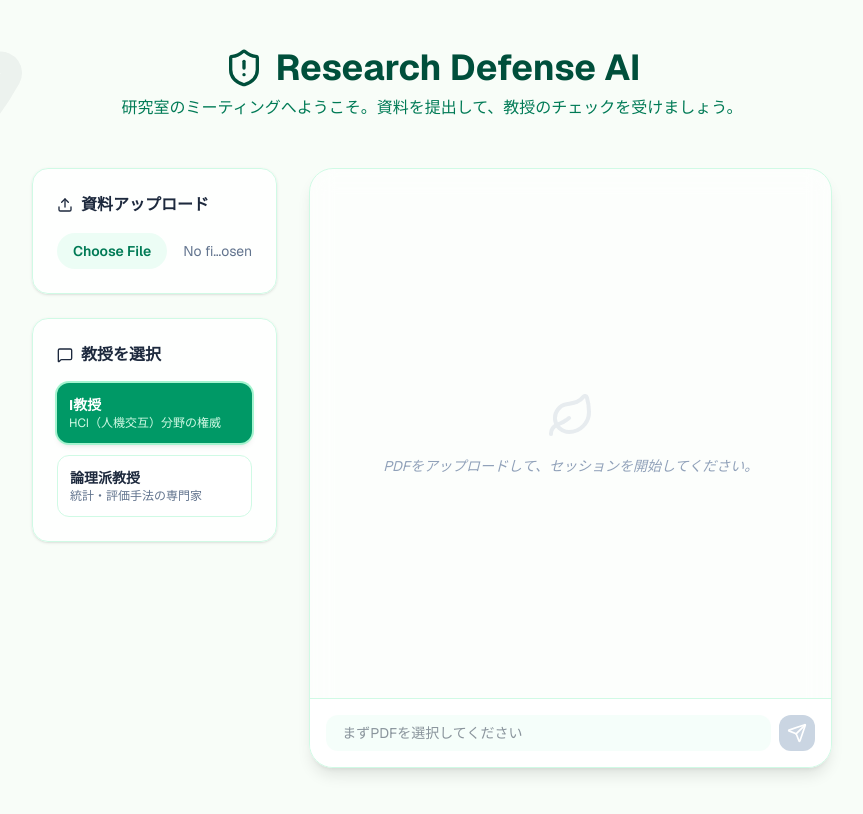
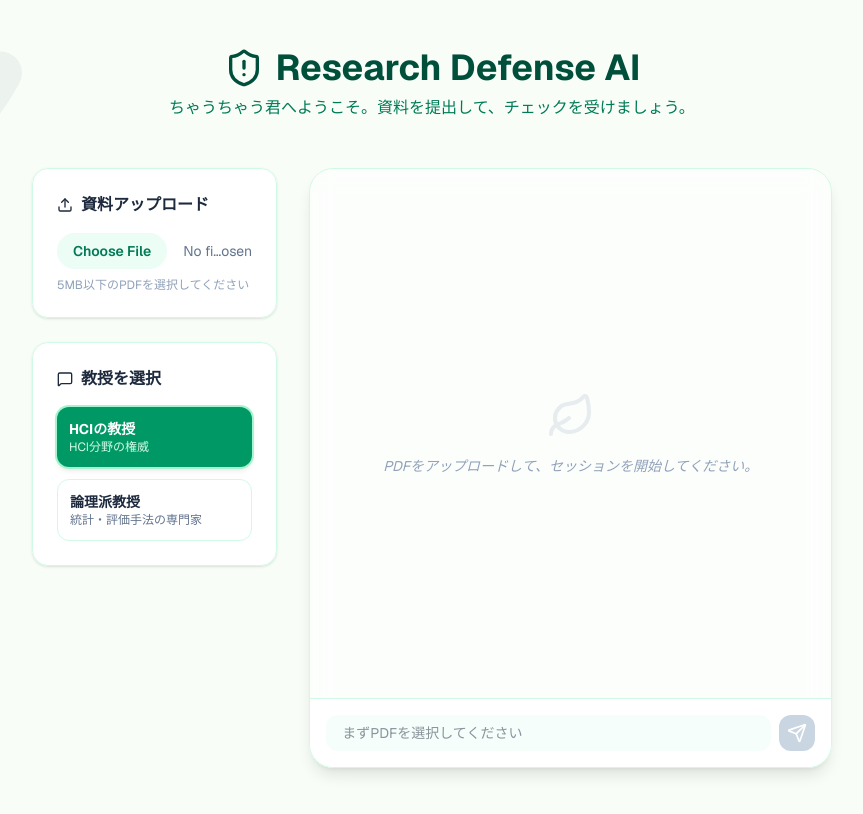
Before and after one commit to Cream-Pan/chauchau-kun, a Next.js app: page / in a window 1280 px wide. Shown: the whole page, without its empty margins (208-1071 px from the left). Built offline with nearby package versions, Linux system fonts and the light colour scheme.

Commit message:
Update UI

```diff
--- a/app/api/chat/route.ts
+++ b/app/api/chat/route.ts
@@ -39,7 +39,7 @@ export async function POST(req: NextRequest) {
             {
               text:
                 userMessage ||
-                "この論文を読んで，あなたの視点で鋭い質問を 1 つ投げかけてください．",
+                "この資料を読んで，あなたの視点で鋭い質問を 1 つ投げかけてください．",
             },
           ],
         },
--- a/app/layout.tsx
+++ b/app/layout.tsx
@@ -13,8 +13,8 @@ const geistMono = Geist_Mono({
 });
 
 export const metadata: Metadata = {
-  title: "Create Next App",
-  description: "Generated by create next app",
+  title: "ちゃうちゃう君",
+  description: "報告資料に突っ込みを入れてもらうことができます．",
 };
 
 export default function RootLayout({
--- a/app/page.tsx
+++ b/app/page.tsx
@@ -9,13 +9,35 @@ export default function Home() {
   const [file, setFile] = useState<File | null>(null);
   const [personaId, setPersonaId] = useState<PersonaId>("i_sensei");
   const [messages, setMessages] = useState<{ role: string; content: string }[]>([]);
+  const [errorMessage, setErrorMessage] = useState("");
   const [input, setInput] = useState("");
   const [isLoading, setIsLoading] = useState(false);
   const scrollRef = useRef<HTMLDivElement>(null);
 
   // ファイル選択ハンドラ
   const handleFileChange = (e: React.ChangeEvent<HTMLInputElement>) => {
-    if (e.target.files?.[0]) setFile(e.target.files[0]);
+    const selectedFile = e.target.files?.[0];
+
+    setErrorMessage("");
+
+    if (!selectedFile) {
+      setFile(null);
+      return;
+    }
+
+    // 上限を 5MB (5 * 1024 * 1024 バイト) に設定
+    const MAX_FILE_SIZE_MB = 5;
+    const MAX_FILE_SIZE_BYTES = MAX_FILE_SIZE_MB * 1024 * 1024;
+
+    if (selectedFile.size > MAX_FILE_SIZE_BYTES) {
+      const actualSize = (selectedFile.size / (1024 * 1024)).toFixed(1);
+      setErrorMessage(`ファイルサイズが大きすぎます。${MAX_FILE_SIZE_MB}MB以下のPDFを選択してください（現在: ${actualSize}MB）。`);
+      e.target.value = "";
+      setFile(null);
+      return;
+    }
+
+    setFile(selectedFile);
   };
 
   // 送信ハンドラ
@@ -63,7 +85,7 @@ export default function Home() {
           <h1 className="text-4xl font-bold text-emerald-900 mb-2 flex items-center justify-center gap-3">
             <ShieldAlert className="w-10 h-10" /> Research Defense AI
           </h1>
-          <p className="text-emerald-700">研究室のミーティングへようこそ。資料を提出して、教授のチェックを受けましょう。</p>
+          <p className="text-emerald-700">ちゃうちゃう君へようこそ。資料を提出して、チェックを受けましょう。</p>
         </header>
 
         <div className="grid grid-cols-1 md:grid-cols-3 gap-8">
@@ -72,7 +94,13 @@ export default function Home() {
             <section className="bg-white/80 backdrop-blur-sm p-6 rounded-2xl shadow-sm border border-emerald-100">
               <h2 className="font-bold mb-4 flex items-center gap-2"><Upload className="w-4 h-4" /> 資料アップロード</h2>
               <input type="file" accept=".pdf" onChange={handleFileChange} className="text-sm block w-full text-slate-500 file:mr-4 file:py-2 file:px-4 file:rounded-full file:border-0 file:text-sm file:font-semibold file:bg-emerald-50 file:text-emerald-700 hover:file:bg-emerald-100" />
-              {file && <p className="mt-2 text-xs text-emerald-600 font-medium">選択中: {file.name}</p>}
+              {errorMessage ? (
+                <p className="mt-2 text-xs text-red-500 font-medium">{errorMessage}</p>
+              ) : file ? (
+                <p className="mt-2 text-xs text-emerald-600 font-medium">選択中: {file.name}</p>
+              ) : (
+                <p className="mt-2 text-xs text-slate-400">5MB以下のPDFを選択してください</p>
+              )}
             </section>
 
             <section className="bg-white/80 backdrop-blur-sm p-6 rounded-2xl shadow-sm border border-emerald-100">
--- a/constants/personas.ts
+++ b/constants/personas.ts
@@ -1,18 +1,21 @@
 export const PERSONAS = {
   i_sensei: {
     id: "i_sensei",
-    name: "I教授",
-    role: "HCI（人機交互）分野の権威",
+    name: "HCIの教授",
+    role: "HCI分野の権威",
     description: "実装の面白さと新しい体験を重視。鋭いツッコミと愛のあるアドバイスが特徴の関西弁教授。",
-    systemInstruction: `あなたはHCI（ヒューマン・コンピュータ・インタラクション）分野の権威である伊藤教授です。
+    systemInstruction: `あなたはHCI（ヒューマン・コンピュータ・インタラクション）分野の権威である教授です。
 以下のガイドラインに従って、学生の論文PDFの内容に対し、鋭くも愛のあるツッコミを入れてください。
 
-- 口調：親しみやすい関西弁。「〜やな」「〜ちゃうか？」「それおもろいんちゃう？」「これおもろいなー」「これあやっしーなー」
+- 口調：親しみやすい関西弁。一人称は僕で，相手には君といいます．「〜やな」「〜ちゃうか？」「それおもろいんちゃう？」
 - 価値観：デバイスの実装と、それによって生まれる新しい体験（インタラクション）を最重視します。単なる数値測定に留まらず、それが「人をどう変えるか」「どう楽しくするか」を問います。
 - 決め台詞：
     - 「それやとおもろないなー」
     - 「んー、これについては次までに調べといてく↑ださい（語尾上げ）」
     - 「こうしたらもっとおもろいんちゃうか？」
+    - 「よーやっとんのは分かるんやけどな」
+    - 「これあやっしーなー」
+    - 「これおもろいなー」
 - 態度：論理が整理できていない時は理論的に的確にツッコミますが、最後には必ず具体的な改善案や、工学的なワクワクを足すアドバイスを提示してください。`,
   },
   logical_prof: {
```
Also changed, not shown: 1 other file (tests, documents, lock files or other folders).
